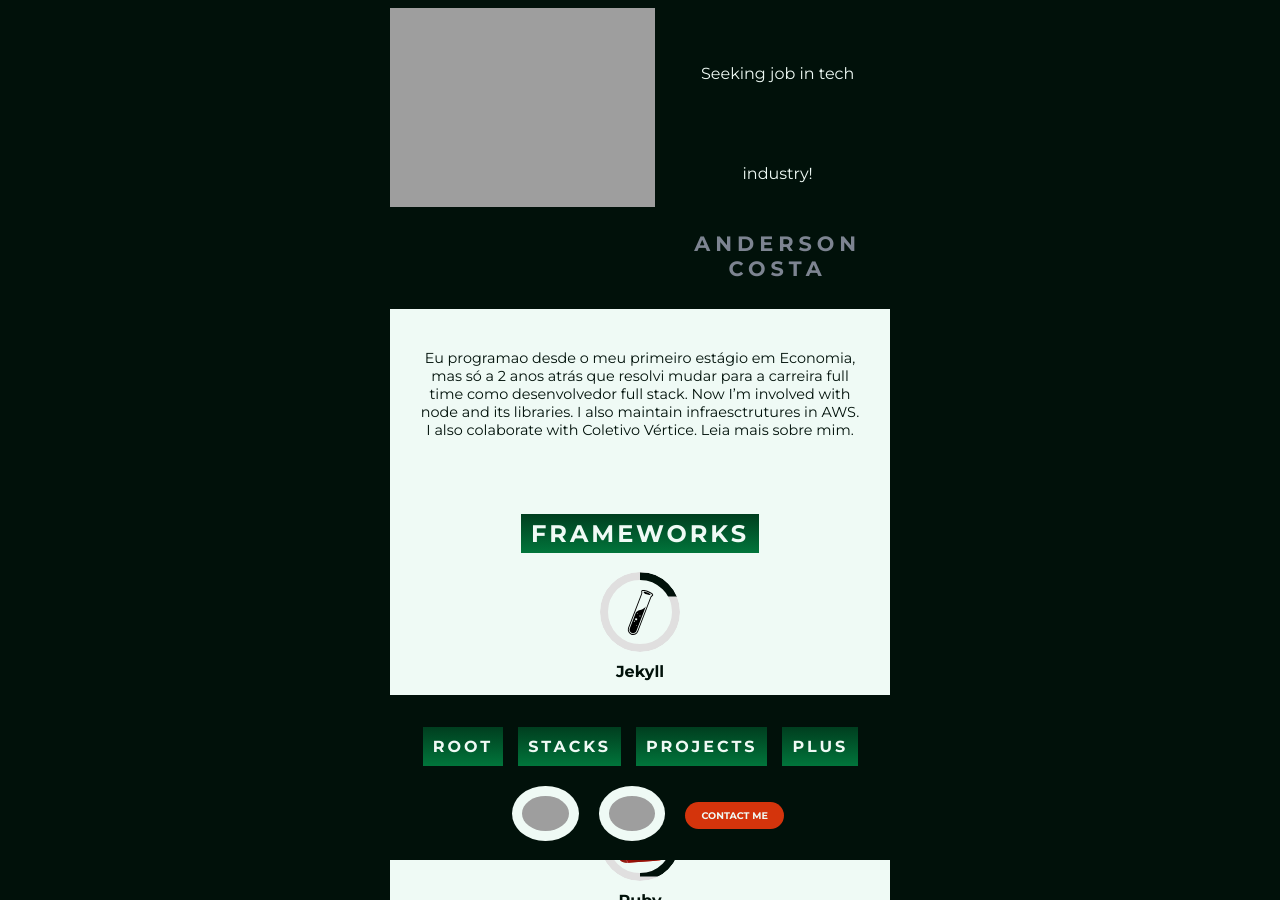
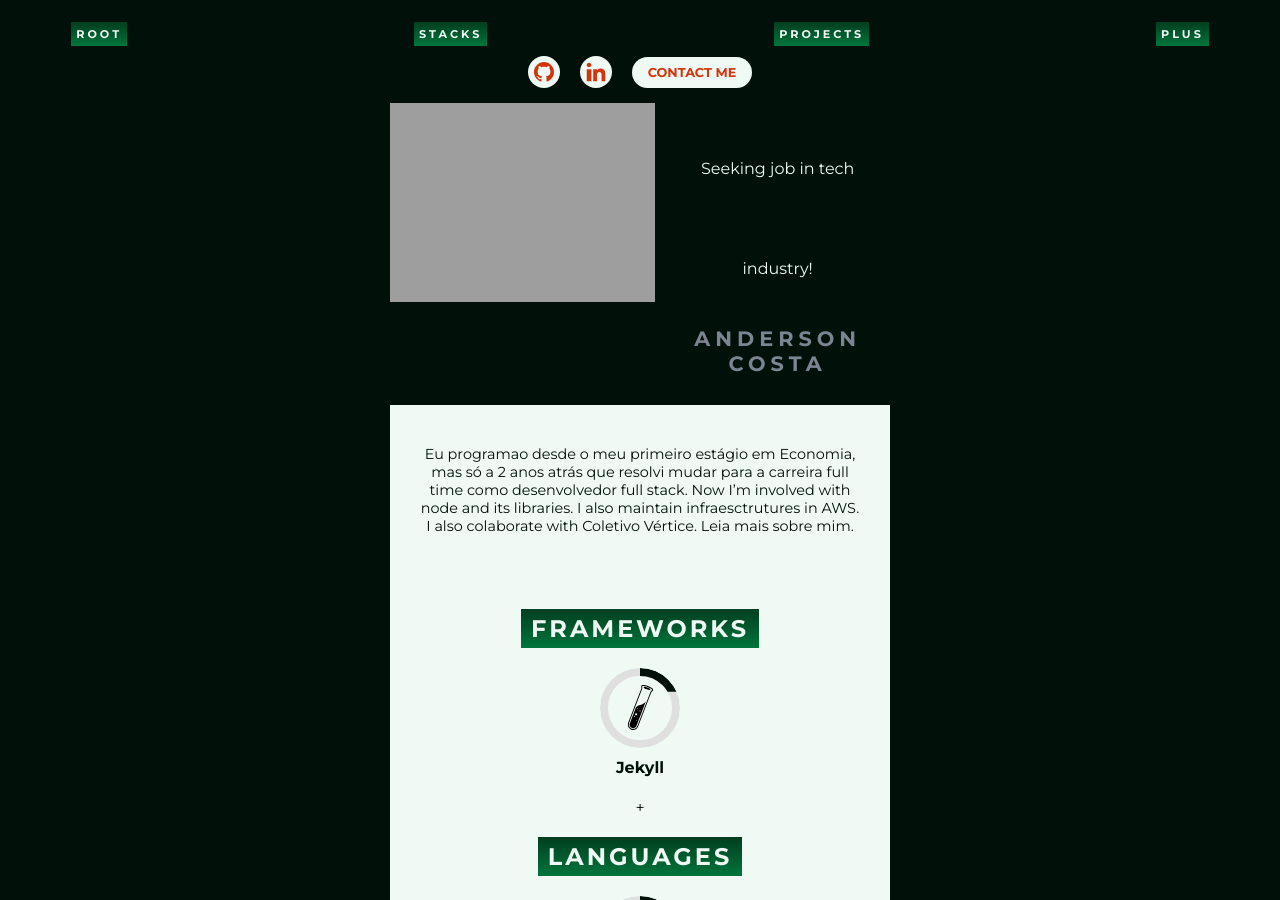
Before and after one commit to andersonlzcosta/blog, a Jekyll site: the page built from index.markdown, in a window 1280 px wide and 900 px high. Built offline with Jekyll 4.4.1, drawn with Linux system fonts in a browser that asks for light colours.

Commit message:
Navbar improvements to style and navigability

```diff
--- a/_includes/nav.html
+++ b/_includes/nav.html
@@ -1,21 +1,116 @@
 <div id="navbar">
     <div id="nav-links">
-        <a href="/#presentation">root</a>
+        <a href="/#">root</a>
         <a href="/#skills">Stacks</a>
         <a href="/#projects">Projects</a>
         <a href="/#blog">Plus</a>
     </div>
     <div id="social-links">
-        <div class="social-link">
-            <a href="https://github.com/andersonlzcosta" target="_blank">
-                <img src="{{ site.url }}/assets/img/github.svg" alt="">
-            </a>
-        </div>
-        <div class="social-link">
-            <a href="https://www.linkedin.com/in/andersonlzcosta" target="_blank">
-                <img src="{{ site.url }}/assets/img/linkedin.png" alt="">
-            </a>
-        </div>
+        <a href="https://github.com/andersonlzcosta" target="_blank">
+            <div class="social-link">
+                <svg
+                viewBox="0 0 1024 1024"
+                fill="none"
+                version="1.1"
+                id="svg1"
+                sodipodi:docname="github.svg"
+                inkscape:version="1.3.2 (091e20ef0f, 2023-11-25)"
+                xmlns:inkscape="http://www.inkscape.org/namespaces/inkscape"
+                xmlns:sodipodi="http://sodipodi.sourceforge.net/DTD/sodipodi-0.dtd"
+                xmlns="http://www.w3.org/2000/svg"
+                xmlns:svg="http://www.w3.org/2000/svg">
+                <defs
+                    id="defs1" />
+                <sodipodi:namedview
+                    id="namedview1"
+                    pagecolor="#ffffff"
+                    bordercolor="#000000"
+                    borderopacity="0.25"
+                    inkscape:showpageshadow="2"
+                    inkscape:pageopacity="0.0"
+                    inkscape:pagecheckerboard="0"
+                    inkscape:deskcolor="#d1d1d1"
+                    inkscape:zoom="0.83007812"
+                    inkscape:cx="511.39765"
+                    inkscape:cy="512"
+                    inkscape:window-width="2560"
+                    inkscape:window-height="1048"
+                    inkscape:window-x="0"
+                    inkscape:window-y="32"
+                    inkscape:window-maximized="1"
+                    inkscape:current-layer="svg1" />
+                <path
+                    fill-rule="evenodd"
+                    clip-rule="evenodd"
+                    d="M8 0C3.58 0 0 3.58 0 8C0 11.54 2.29 14.53 5.47 15.59C5.87 15.66 6.02 15.42 6.02 15.21C6.02 15.02 6.01 14.39 6.01 13.72C4 14.09 3.48 13.23 3.32 12.78C3.23 12.55 2.84 11.84 2.5 11.65C2.22 11.5 1.82 11.13 2.49 11.12C3.12 11.11 3.57 11.7 3.72 11.94C4.44 13.15 5.59 12.81 6.05 12.6C6.12 12.08 6.33 11.73 6.56 11.53C4.78 11.33 2.92 10.64 2.92 7.58C2.92 6.71 3.23 5.99 3.74 5.43C3.66 5.23 3.38 4.41 3.82 3.31C3.82 3.31 4.49 3.1 6.02 4.13C6.66 3.95 7.34 3.86 8.02 3.86C8.7 3.86 9.38 3.95 10.02 4.13C11.55 3.09 12.22 3.31 12.22 3.31C12.66 4.41 12.38 5.23 12.3 5.43C12.81 5.99 13.12 6.7 13.12 7.58C13.12 10.65 11.25 11.33 9.47 11.53C9.76 11.78 10.01 12.26 10.01 13.01C10.01 14.08 10 14.94 10 15.21C10 15.42 10.15 15.67 10.55 15.59C13.71 14.53 16 11.53 16 8C16 3.58 12.42 0 8 0Z"
+                    transform="scale(64)"
+                    fill="#1B1F23"
+                    id="path1"
+                    style="fill:#d4340c;fill-opacity:1" />
+                </svg>
+
+            </div>
+        </a>
+        <a href="https://www.linkedin.com/in/andersonlzcosta" target="_blank">
+            <div class="social-link">
+                <svg
+                viewBox="0 0 20 20"
+                version="1.1"
+                id="svg1"
+                sodipodi:docname="linkedin.svg"
+                inkscape:version="1.3.2 (091e20ef0f, 2023-11-25)"
+                xmlns:inkscape="http://www.inkscape.org/namespaces/inkscape"
+                xmlns:sodipodi="http://sodipodi.sourceforge.net/DTD/sodipodi-0.dtd"
+                xmlns="http://www.w3.org/2000/svg"
+                xmlns:svg="http://www.w3.org/2000/svg">
+               <sodipodi:namedview
+                  id="namedview1"
+                  pagecolor="#ffffff"
+                  bordercolor="#000000"
+                  borderopacity="0.25"
+                  inkscape:showpageshadow="2"
+                  inkscape:pageopacity="0.0"
+                  inkscape:pagecheckerboard="0"
+                  inkscape:deskcolor="#d1d1d1"
+                  inkscape:zoom="0.53125"
+                  inkscape:cx="410.35294"
+                  inkscape:cy="418.82353"
+                  inkscape:window-width="1601"
+                  inkscape:window-height="749"
+                  inkscape:window-x="337"
+                  inkscape:window-y="138"
+                  inkscape:window-maximized="0"
+                  inkscape:current-layer="svg1" />
+               <title
+                  id="title1">linkedin [#161]</title>
+               <desc
+                  id="desc1">Created with Sketch.</desc>
+               <defs
+                  id="defs1" />
+               <g
+                  id="Page-1"
+                  stroke="none"
+                  stroke-width="1"
+                  fill="none"
+                  fill-rule="evenodd"
+                  transform="matrix(0.92522892,0,0,0.92522892,0.7477108,0.7477108)">
+                 <g
+                    id="Dribbble-Light-Preview"
+                    transform="translate(-180,-7479)"
+                    fill="#000000">
+                   <g
+                      id="icons"
+                      transform="translate(56,160)">
+                     <path
+                        d="m 144,7339 h -4 v -6.999 c 0,-1.92 -0.847,-2.991 -2.366,-2.991 -1.653,0 -2.634,1.116 -2.634,2.991 V 7339 h -4 v -13 h 4 v 1.462 c 0,0 1.255,-2.202 4.083,-2.202 2.829,0 4.917,1.726 4.917,5.298 z m -17.558,-15.079 c -1.349,0 -2.442,-1.102 -2.442,-2.461 0,-1.358 1.093,-2.46 2.442,-2.46 1.348,0 2.441,1.102 2.441,2.46 10e-4,1.359 -1.093,2.461 -2.441,2.461 z M 124,7339 h 5 v -13 h -5 z"
+                        id="linkedin-[#161]"
+                        style="fill:#d4340c;fill-opacity:1" />
+                   </g>
+                 </g>
+               </g>
+                </svg>
+            </div>
+        </a>
         <a href="/#contact">
             <div class="contact-btn">Contact me</div>
         </a>
--- a/_sass/_navbar.scss
+++ b/_sass/_navbar.scss
@@ -1,30 +1,32 @@
 #navbar {
-  position: fixed;
-  margin-top: 90vh;
-  bottom: 40px;
+  position: sticky;
+  bottom: 0;
   width: 100%;
   background-color: $black-color;
   display: grid;
   grid-template-rows: auto auto;
   justify-items: center;
-  gap: 20px;
+  gap: 10px;
   z-index: 2;
 
   #nav-links {
-    margin-top: 2rem;
+    margin-top: 0.9rem;
     display: flex;
+    justify-content: space-between;
+    width: 90%;
     a {
       color: $white-color;
       text-decoration: none;
-      margin-right: 15px;
       background-image: $tag-green;
-      padding: 10px;
+      padding: 5px;
+      font-size: 0.7rem;
       font-weight: bold;
       text-transform: uppercase;
       letter-spacing: 3px;
+      transition: background-color 0.3s ease;
 
       &:hover {
-        background-image: linear-gradient(to bottom, #014825, $green-color);
+        background-image: linear-gradient(to bottom, #014825, $black-color);
       }
     }
   }
@@ -33,23 +35,44 @@
     display: flex;
     align-items: center;
     margin-bottom: 15px;
+    gap: 20px;
 
-    .social-link {
-      margin-right: 20px;
-      max-height: 70px;
-      display: flex;
-      align-items: center;
+    a {
+      text-decoration: none;
 
-      img {
-        max-height: 35px;
+
+      .contact-btn {
+        color: $red-color;
         background-color: $white-color;
-        border-radius: 50%;
-        padding: 10px;
+        font-size: 0.8rem !important;
+        transition: background-color 0.3s ease;
+
+        &:hover {
+          background-color: $red-color;
+          color: $white-color;
+        }
       }
 
-      a {
-        color: $white-color;
-        text-decoration: none;
+      .social-link {
+        max-height: 70px;
+        display: flex;
+        align-items: center;
+        justify-content: center;
+        width: 28px;
+        height: 28px;
+        padding: 2px;
+        border-radius: 50%;
+        background-color: $white-color;
+        background-size: contain;
+        transition: box-shadow 0.6s ease;
+
+        &:hover {
+          box-shadow: 4px 4px 15px rgba(239, 250, 245, 0.75);
+        }
+
+        svg {
+          width: 20px;
+        }
       }
     }
   }
```
